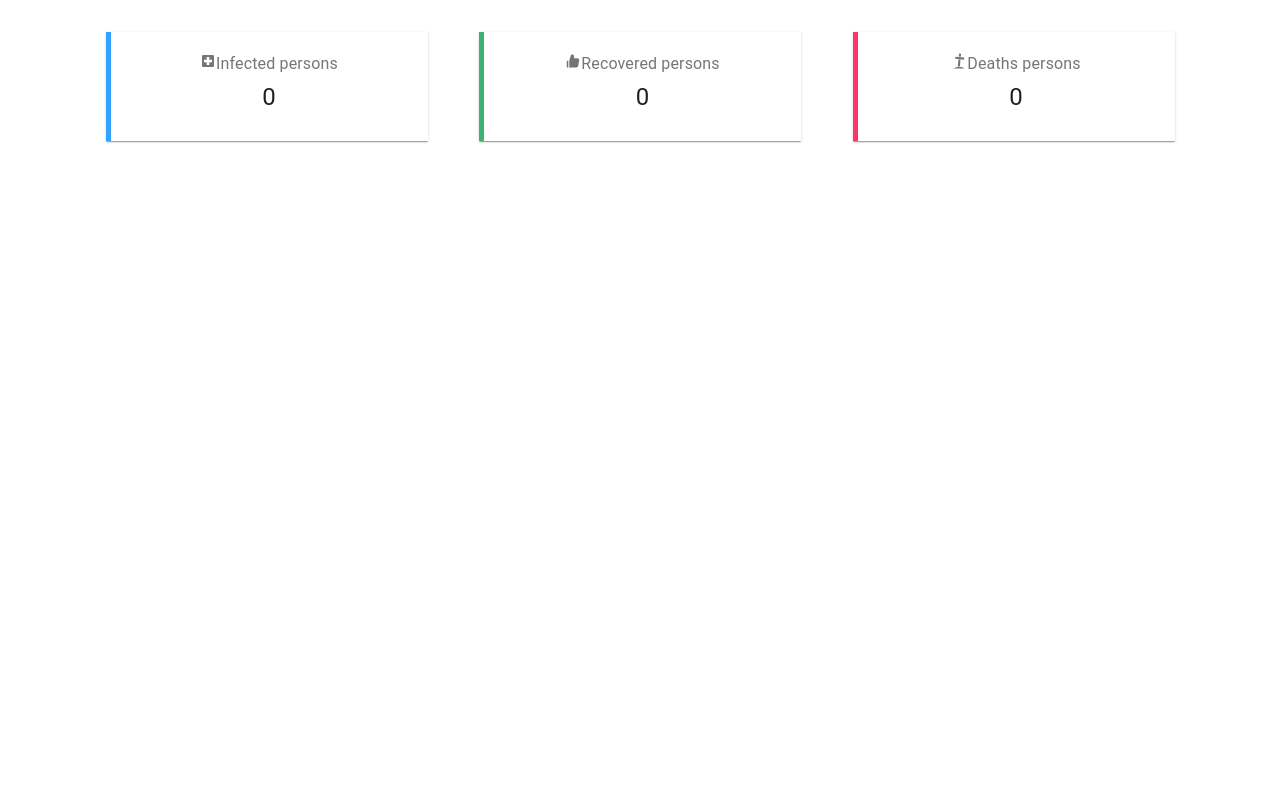
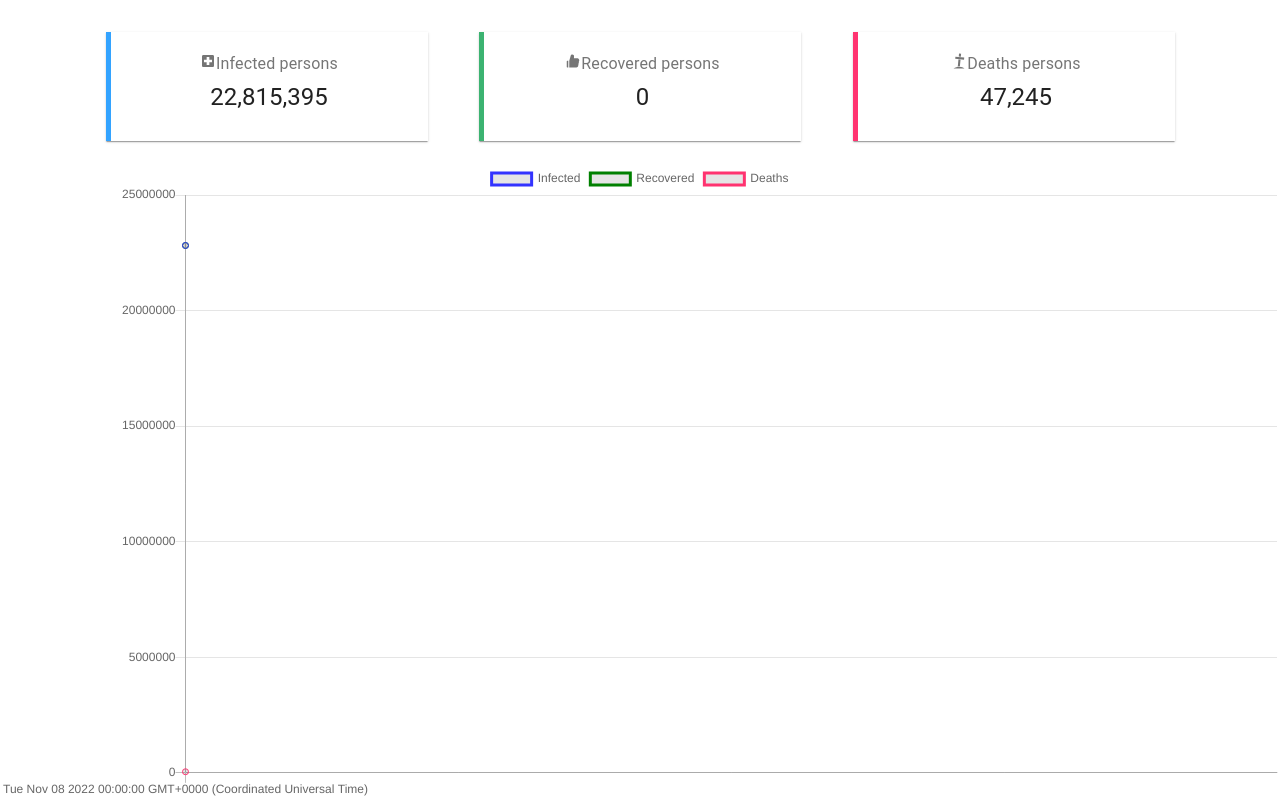
Before and after one commit to s-yoshiii/covid-dashboard-api-tutrial, a React (Create React App) app: page / in a window 1280 px wide. Built offline with nearby package versions, Linux system fonts and the light colour scheme.

Commit message:
Chart.コンポーネント

```diff
--- a/package.json
+++ b/package.json
@@ -13,6 +13,7 @@
     "axios": "^0.19.2",
     "chart.js": "^2.9.3",
     "react": "^17.0.2",
+    "react-chartjs-2": "^2.9.0",
     "react-dom": "^17.0.2",
     "react-redux": "^8.0.5",
     "react-scripts": "5.0.1",
--- a/src/App.tsx
+++ b/src/App.tsx
@@ -3,11 +3,14 @@ import logo from "./logo.svg";
 import { Counter } from "./features/counter/Counter";
 import "./App.css";
 import Cards from "./features/covid/Cards/Cards";
+import { LinearProgress } from "@material-ui/core";
+import Chart from "./features/covid/Chart/Chart";
 
 function App() {
   return (
     <div className="App">
       <Cards />
+      <Chart />
     </div>
   );
 }
--- /dev/null
+++ b/src/features/covid/Chart/Chart.module.css
@@ -0,0 +1,6 @@
+.container {
+    display: flex;
+    justify-content: center;
+    flex-direction: column;
+    align-items: center;
+}
--- /dev/null
+++ b/src/features/covid/Chart/Chart.tsx
@@ -0,0 +1,42 @@
+import React, { FC } from "react";
+import styles from "./Chart.module.css";
+import { Line } from "react-chartjs-2";
+
+import { useSelector } from "react-redux";
+import { selectDaily } from "../covidSlice";
+
+const Chart: FC = () => {
+  const daily = useSelector(selectDaily);
+  const dates = daily.map(({ Date }) => Date);
+  console.log(dates);
+  const lineChart = daily[0] && (
+    <Line
+      data={{
+        labels: dates.map((date) => new Date(date).toString()),
+        datasets: [
+          {
+            data: daily.map((data) => data.Confirmed),
+            label: "Infected",
+            borderColor: "#3333ff",
+            fill: true,
+          },
+          {
+            data: daily.map((data) => data.Confirmed),
+            label: "Recovered",
+            borderColor: "green",
+            fill: true,
+          },
+          {
+            data: daily.map((data) => data.Deaths),
+            label: "Deaths",
+            borderColor: "#ff3370",
+            fill: true,
+          },
+        ],
+      }}
+    />
+  );
+  return <div className={styles.container}>{lineChart}</div>;
+};
+
+export default Chart;
--- a/src/features/covid/apiDataDaily.json
+++ b/src/features/covid/apiDataDaily.json
@@ -7,10 +7,10 @@
     "CityCode": "",
     "Lat": "0",
     "Lon": "0",
-    "Confirmed": 0,
-    "Deaths": 0,
+    "Confirmed": 22815395,
+    "Deaths": 47245,
     "Recovered": 0,
-    "Active": 0,
-    "Date": "2020-01-22T00:00:00Z"
+    "Active": 22768150,
+    "Date": "2022-11-08T00:00:00Z"
   }
 ]
--- a/src/features/covid/covidSlice.ts
+++ b/src/features/covid/covidSlice.ts
@@ -1,6 +1,5 @@
 import { createSlice, createAsyncThunk } from "@reduxjs/toolkit";
 import axios from "axios";
-import { type } from "os";
 import { RootState } from "../../app/store";
 import dataDaily from "./apiDataDaily.json";
 
```
Also changed, not shown: 1 other file (tests, documents, lock files or other folders).
